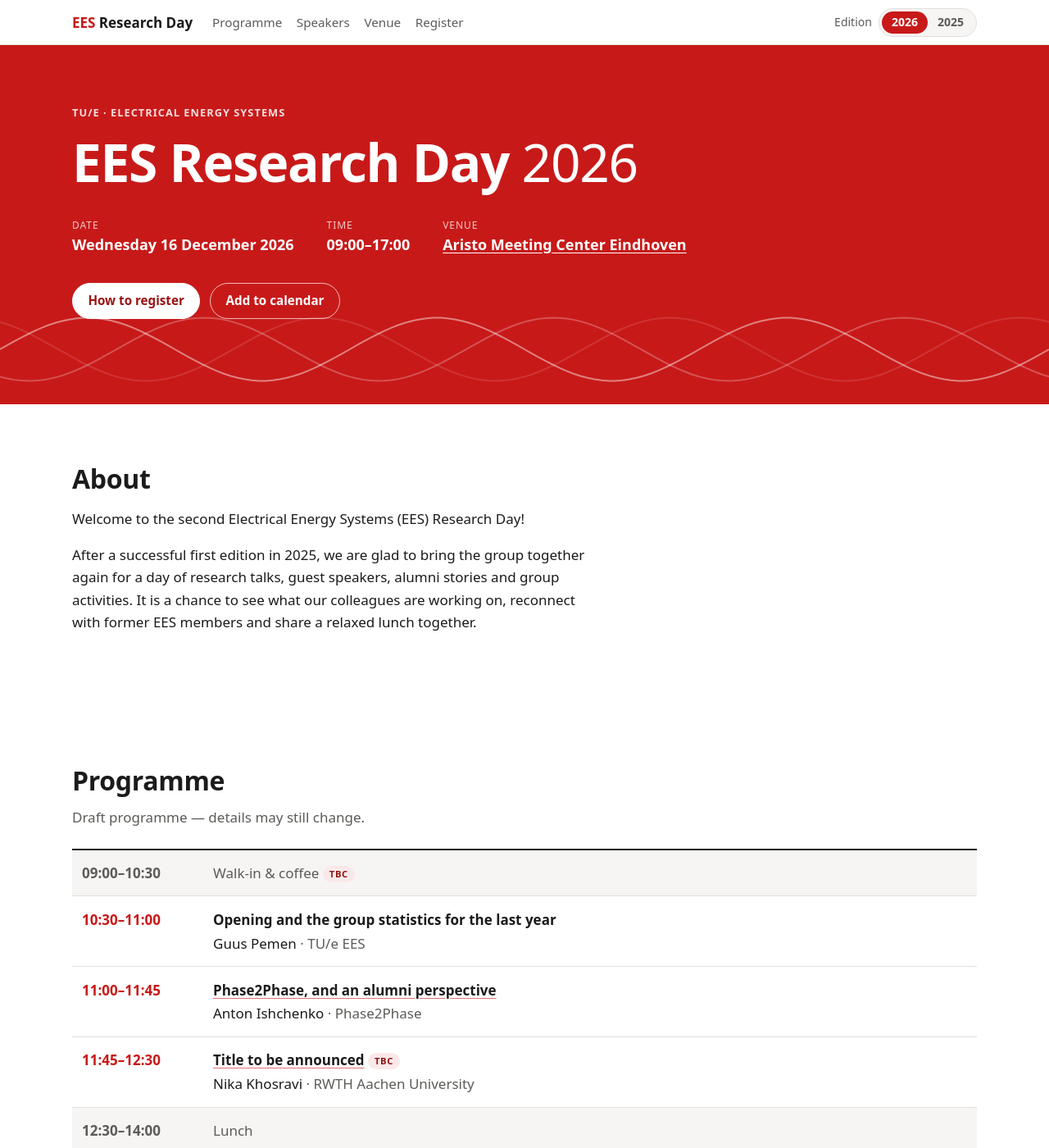
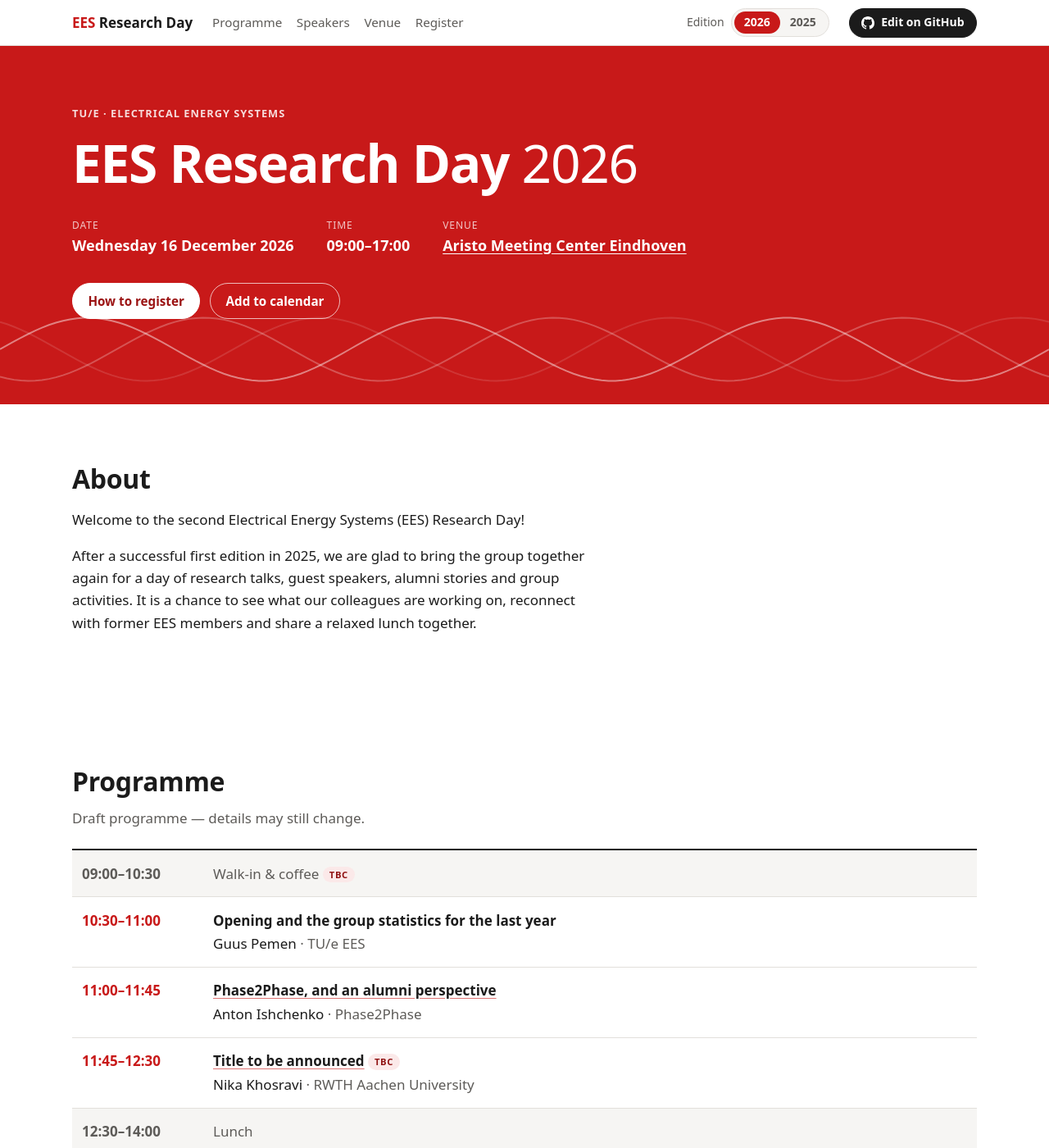
Before and after one commit to EES-TUe/EES-research-day, a Jekyll site: the page built from 2026/index.html, in a window 1280 px wide and 1400 px high. Shown: the whole window at 82% size. Built offline with Jekyll 4.4.1, drawn with Linux system fonts in a browser that asks for light colours; some of the changed text lies outside the part shown.

Commit message:
Move "Edit on GitHub" to a header button
The header now has a dark "Edit on GitHub" button with the GitHub mark,
linking straight to the current edition's YAML file in the GitHub editor.
On phones it collapses to an icon-only button next to the edition switcher.

Co-Authored-By: Claude Opus 5.5 <noreply@anthropic.com>

```diff
--- a/_layouts/default.html
+++ b/_layouts/default.html
@@ -32,6 +32,15 @@
         {%- if ed.status == 'upcoming' and ed.registration %}<a href="{{ edition_url }}register/"{% if page.layout == 'register' %} aria-current="page"{% endif %}>Register</a>{% endif %}
       </nav>
       {% include edition-switcher.html current=key %}
+      {%- if ed %}
+      {%- capture edit_url %}https://github.com/{{ site.repository }}/edit/main/_data/editions/{{ key }}.yml{% endcapture %}
+      {%- else %}
+      {%- capture edit_url %}https://github.com/{{ site.repository }}{% endcapture %}
+      {%- endif %}
+      <a class="btn btn-github" href="{{ edit_url }}" title="Edit the {{ key }} content on GitHub">
+        <svg viewBox="0 0 16 16" width="16" height="16" aria-hidden="true" focusable="false"><path fill="currentColor" d="M8 0c4.42 0 8 3.58 8 8a8.013 8.013 0 0 1-5.45 7.59c-.4.08-.55-.17-.55-.38 0-.27.01-1.13.01-2.2 0-.75-.25-1.23-.54-1.48 1.78-.2 3.65-.88 3.65-3.95 0-.88-.31-1.59-.82-2.15.08-.2.36-1.02-.08-2.12 0 0-.67-.22-2.2.82-.64-.18-1.32-.27-2-.27-.68 0-1.36.09-2 .27-1.53-1.03-2.2-.82-2.2-.82-.44 1.1-.16 1.92-.08 2.12-.51.56-.82 1.28-.82 2.15 0 3.06 1.86 3.75 3.64 3.95-.23.2-.44.55-.51 1.07-.46.21-1.61.55-2.33-.66-.15-.24-.6-.83-1.23-.82-.67.01-.27.38.01.53.34.19.73.9.82 1.13.16.45.68 1.31 2.69.94 0 .67.01 1.3.01 1.49 0 .21-.15.45-.55.38A7.995 7.995 0 0 1 0 8c0-4.42 3.58-8 8-8Z"/></svg>
+        <span>Edit on GitHub</span>
+      </a>
     </div>
   </header>
 
@@ -45,9 +54,6 @@
         <a href="https://www.tue.nl/en/research/research-groups/electrical-energy-systems">Electrical Energy Systems group</a><br>
         Department of Electrical Engineering · Eindhoven University of Technology
       </p>
-      <p class="footer-meta">
-        <a href="https://github.com/{{ site.repository }}">Edit this site on GitHub</a>
-      </p>
     </div>
   </footer>
 </body>
--- a/assets/css/main.css
+++ b/assets/css/main.css
@@ -104,10 +104,24 @@ address { font-style: normal; margin-bottom: 1em; }
 .edition-switcher a:hover { color: var(--ink); }
 .edition-switcher a[aria-current] { background: var(--red); color: #fff; }
 
+.btn.btn-github {
+  gap: 0.5rem; min-height: 2.25rem; padding: 0.35rem 0.9rem; font-size: 0.875rem;
+  background: var(--ink); border-color: var(--ink); color: var(--bg);
+}
+.btn.btn-github:hover { background: var(--muted); border-color: var(--muted); }
+.btn-github svg { flex: none; }
+
+/* Mobile: brand, edition switcher and an icon-only GitHub button on the first row; section nav on the second. */
 @media (max-width: 639px) {
+  .header-inner { column-gap: 0.6rem; }
   .brand { order: 1; }
   .edition-switcher { order: 2; margin-left: auto; }
-  .site-nav { order: 3; width: 100%; }
+  .btn.btn-github { order: 3; width: 2.25rem; padding: 0; }
+  .header-inner::after { content: ""; order: 4; flex-basis: 100%; height: 0; }
+  .site-nav { order: 5; margin-right: 0; }
+  .edition-label, .btn-github span {
+    position: absolute; width: 1px; height: 1px; overflow: hidden; clip-path: inset(50%); white-space: nowrap;
+  }
 }
 
 /* ---------- Hero ---------- */
@@ -285,3 +299,11 @@ details p { font-size: 0.95rem; }
 .footer-inner { display: flex; flex-wrap: wrap; justify-content: space-between; gap: 1rem; }
 .site-footer p { margin: 0; }
 .site-footer a { color: var(--ink); }
+@media (max-width: 359px) {
+  .header-inner { column-gap: 0.4rem; }
+  .brand { font-size: 0.9rem; }
+  .edition-switcher ul { padding: 2px; }
+  .edition-switcher a { padding-inline: 0.45rem; }
+  .btn.btn-github { width: 2rem; min-height: 2rem; }
+  .site-nav { column-gap: 0.85rem; font-size: 0.9rem; }
+}
```
